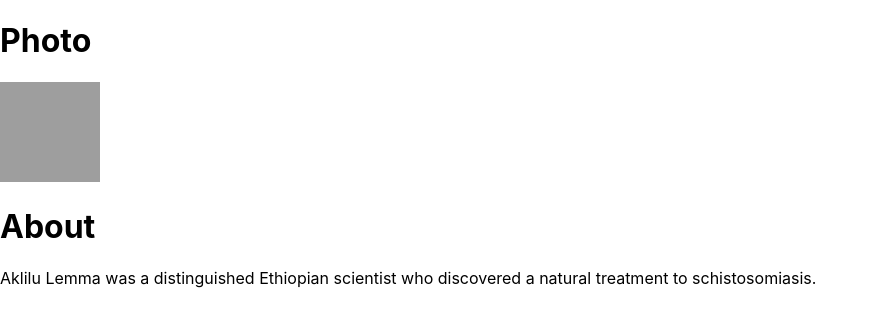
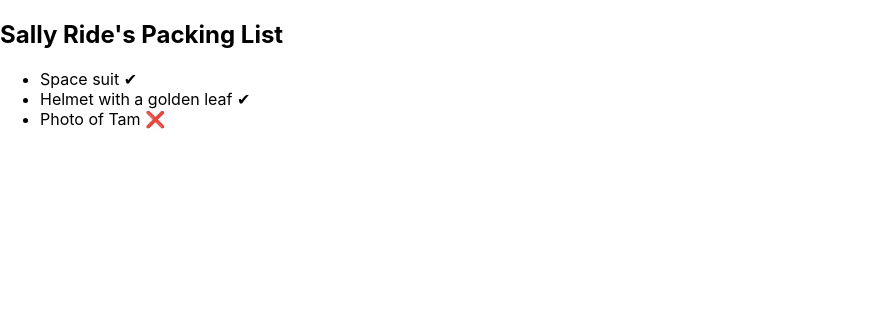
Before and after one commit to jimin1006/React_assignment, a React (Create React App) app: page / in a window 1280 px wide. Shown: the top 326 px of the page, without its empty margins (0-878 px from the left). Built offline with nearby package versions, Linux system fonts and the light colour scheme; grey boxes are pictures that could not be loaded.

Commit message:
Conditional Rendering

```diff
--- a/src/App.js
+++ b/src/App.js
@@ -1,32 +1,31 @@
-//Challenge 3 of 3
+//Challenge 1 of 3
 
-function Card({ children }) {
+function Item({ name, isPacked }) {
   return (
-    <div className="card">
-      <div className="card-content">
-        {children}
-      </div>
-    </div>
+    <li className="item">
+      {name} {isPacked ? '✔' : '❌'}
+    </li>
   );
 }
 
-export default function Profile() {
+export default function PackingList() {
   return (
-    <div>
-      <Card>
-        <h1>Photo</h1>
-        <img
-          className="avatar"
-          src="https://i.imgur.com/OKS67lhm.jpg"
-          alt="Aklilu Lemma"
-          width={100}
-          height={100}
+    <section>
+      <h1>Sally Ride's Packing List</h1>
+      <ul>
+        <Item
+          isPacked={true}
+          name="Space suit"
         />
-      </Card>
-      <Card>
-        <h1>About</h1>
-        <p>Aklilu Lemma was a distinguished Ethiopian scientist who discovered a natural treatment to schistosomiasis.</p>
-      </Card>
-    </div>
+        <Item
+          isPacked={true}
+          name="Helmet with a golden leaf"
+        />
+        <Item
+          isPacked={false}
+          name="Photo of Tam"
+        />
+      </ul>
+    </section>
   );
 }
```
